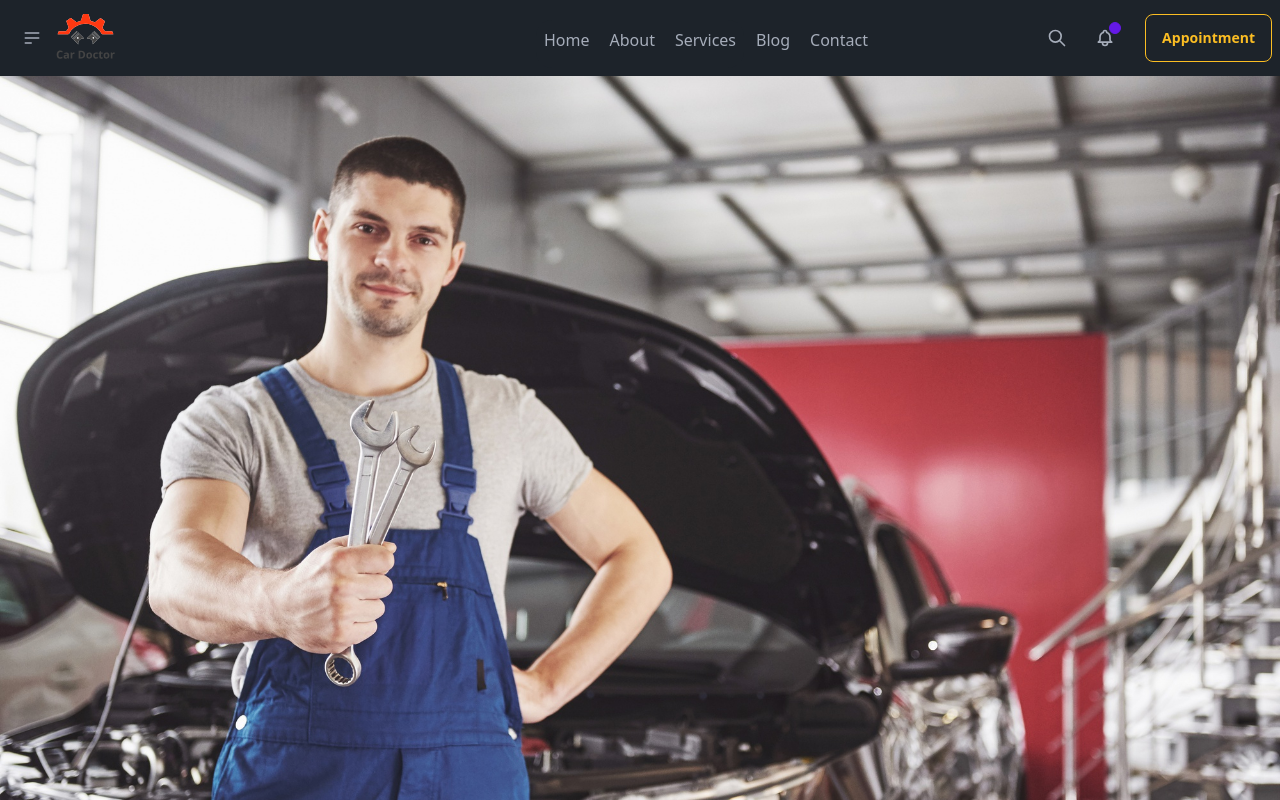
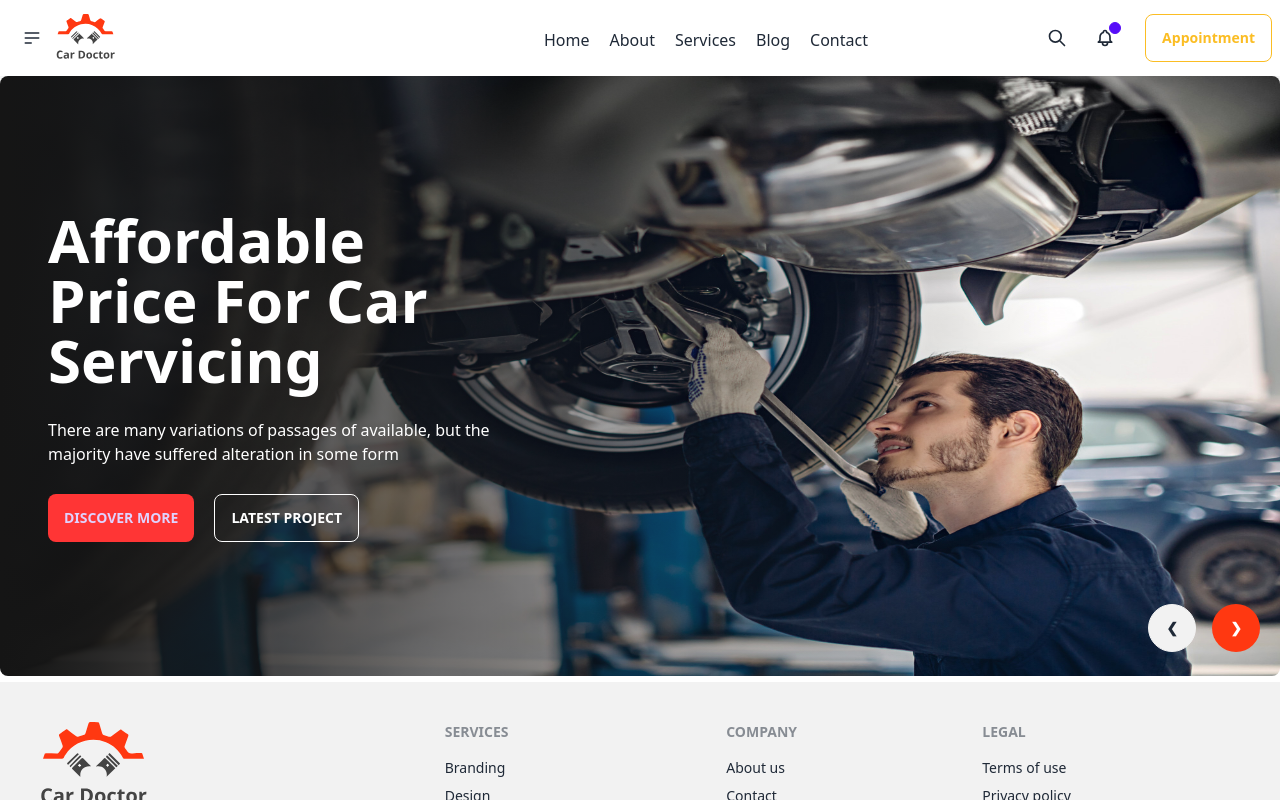
Before and after one commit to mr-tnmy-srkr/genius-car-CRUD-client, a React (Vite) app: page / in a window 1280 px wide. Shown: the top 800 px of the page. Built offline with nearby package versions, Linux system fonts and the light colour scheme.

Commit message:
banner section complete

```diff
--- a/index.html
+++ b/index.html
@@ -1,5 +1,5 @@
 <!doctype html>
-<html lang="en" data-theme="dark">
+<html lang="en" data-theme="light">
   <head>
     <meta charset="UTF-8" />
     <link rel="icon" type="image/svg+xml" href="/vite.svg" />
--- a/src/pages/Home/Banner/Banner.jsx
+++ b/src/pages/Home/Banner/Banner.jsx
@@ -8,77 +8,164 @@
 const Banner = () => {
   return (
     <div>
-      <div className="carousel w-full">
+      <div className="carousel w-full h-[600px] rounded-lg">
         <div id="slide1" className="carousel-item relative w-full">
-          <img src={image1} className="w-full" />
+          <img src={image5} className="w-full" />
+          <div className="absolute flex items-center h-full left-0  top-0 bg-gradient-to-r from-[#151515] to-[rgba(21, 21, 21)]">
+            <div className="text-white space-y-7 w-1/2 pl-12">
+              <h2 className="text-6xl font-bold">Affordable Price For Car Servicing</h2>
+              <p>
+                There are many variations of passages of available, but the
+                majority have suffered alteration in some form
+              </p>
+              <div>
+                <button className="btn btn-primary mr-5 bg-[#ff3535] hover:bg-[#fc6363] border-0">Discover More</button>
+                <button className="btn btn-outline border-white text-white hover:text-black hover:bg-white">Latest Project</button>
+              </div>
+            </div>
+          </div>
           <div className="absolute flex justify-end transform -translate-y-1/2 left-5 right-5 bottom-0">
-            <a href="#slide6" className="btn btn-circle  mr-4">
+            <a href="#slide6" className="btn btn-circle mr-4">
               ❮
             </a>
-            <a href="#slide2" className="btn btn-circle">
+            <a href="#slide2" className="btn btn-circle bg-[#FF3811] text-white border-0">
               ❯
             </a>
           </div>
         </div>
         <div id="slide2" className="carousel-item relative w-full">
-          <img
-            src={image2}
-            className="w-full"
-          />
+          <img src={image2} className="w-full" />
+
+          <div className="absolute flex items-center h-full left-0  top-0 bg-gradient-to-r from-[#151515] to-[rgba(21, 21, 21)]">
+            <div className="text-white space-y-7 w-1/2 pl-12">
+              <h2 className="text-6xl font-bold">Affordable Price For Car Servicing</h2>
+              <p>
+                There are many variations of passages of available, but the
+                majority have suffered alteration in some form
+              </p>
+              <div>
+                <button className="btn btn-primary mr-5 bg-[#ff3535] hover:bg-[#fc6363] border-0">Discover More</button>
+                <button className="btn btn-outline border-white text-white hover:text-black hover:bg-white">Latest Project</button>
+              </div>
+            </div>
+          </div>
+
           <div className="absolute flex justify-end transform -translate-y-1/2 left-5 right-5 bottom-0">
             <a href="#slide1" className="btn btn-circle mr-4">
               ❮
             </a>
-            <a href="#slide3" className="btn btn-circle">
+            <a href="#slide3" className="btn btn-circle bg-[#FF3811] text-white border-0">
               ❯
             </a>
           </div>
         </div>
         <div id="slide3" className="carousel-item relative w-full">
           <img src={image3} className="w-full" />
+
+          <div className="absolute flex items-center h-full left-0  top-0 bg-gradient-to-r from-[#151515] to-[rgba(21, 21, 21)]">
+            <div className="text-white space-y-7 w-1/2 pl-12">
+              <h2 className="text-6xl font-bold">Affordable Price For Car Servicing</h2>
+              <p>
+                There are many variations of passages of available, but the
+                majority have suffered alteration in some form
+              </p>
+              <div>
+                <button className="btn btn-primary mr-5 bg-[#ff3535] hover:bg-[#fc6363] border-0">Discover More</button>
+                <button className="btn btn-outline border-white text-white hover:text-black hover:bg-white">Latest Project</button>
+              </div>
+            </div>
+          </div>
+
+
           <div className="absolute flex justify-end transform -translate-y-1/2 left-5 right-5 bottom-0">
             <a href="#slide2" className="btn btn-circle mr-4">
               ❮
             </a>
-            <a href="#slide4" className="btn btn-circle">
+            <a href="#slide4" className="btn btn-circle bg-[#FF3811] text-white border-0">
               ❯
             </a>
           </div>
         </div>
         <div id="slide4" className="carousel-item relative w-full">
           <img src={image4} className="w-full" />
+
+          <div className="absolute flex items-center h-full left-0  top-0 bg-gradient-to-r from-[#151515] to-[rgba(21, 21, 21)]">
+            <div className="text-white space-y-7 w-1/2 pl-12">
+              <h2 className="text-6xl font-bold">Affordable Price For Car Servicing</h2>
+              <p>
+                There are many variations of passages of available, but the
+                majority have suffered alteration in some form
+              </p>
+              <div>
+                <button className="btn btn-primary mr-5 bg-[#ff3535] hover:bg-[#fc6363] border-0">Discover More</button>
+                <button className="btn btn-outline border-white text-white hover:text-black hover:bg-white">Latest Project</button>
+              </div>
+            </div>
+          </div>
+
           <div className="absolute flex justify-end transform -translate-y-1/2 left-5 right-5 bottom-0">
             <a href="#slide3" className="btn btn-circle mr-4">
               ❮
             </a>
-            <a href="#slide5" className="btn btn-circle">
+            <a href="#slide5" className="btn btn-circle bg-[#FF3811] text-white border-0">
               ❯
             </a>
           </div>
         </div>{" "}
         <div id="slide5" className="carousel-item relative w-full">
-          <img src={image5} className="w-full" />
+          <img src={image1} className="w-full" />
+
+
+          <div className="absolute flex items-center h-full left-0  top-0 bg-gradient-to-r from-[#151515] to-[rgba(21, 21, 21)]">
+            <div className="text-white space-y-7 w-1/2 pl-12">
+              <h2 className="text-6xl font-bold">Affordable Price For Car Servicing</h2>
+              <p>
+                There are many variations of passages of available, but the
+                majority have suffered alteration in some form
+              </p>
+              <div>
+                <button className="btn btn-primary mr-5 bg-[#ff3535] hover:bg-[#fc6363] border-0">Discover More</button>
+                <button className="btn btn-outline border-white text-white hover:text-black hover:bg-white">Latest Project</button>
+              </div>
+            </div>
+          </div>
+
           <div className="absolute flex justify-end transform -translate-y-1/2 left-5 right-5 bottom-0">
             <a href="#slide4" className="btn btn-circle mr-4">
               ❮
             </a>
-            <a href="#slide6" className="btn btn-circle">
+            <a href="#slide6" className="btn btn-circle bg-[#FF3811] text-white border-0">
               ❯
             </a>
           </div>
         </div>{" "}
         <div id="slide6" className="carousel-item relative w-full">
           <img src={image6} className="w-full" />
+
+
+          <div className="absolute flex items-center h-full left-0  top-0 bg-gradient-to-r from-[#151515] to-[rgba(21, 21, 21)]">
+            <div className="text-white space-y-7 w-1/2 pl-12">
+              <h2 className="text-6xl font-bold">Affordable Price For Car Servicing</h2>
+              <p>
+                There are many variations of passages of available, but the
+                majority have suffered alteration in some form
+              </p>
+              <div>
+                <button className="btn btn-primary mr-5 bg-[#ff3535] hover:bg-[#fc6363] border-0">Discover More</button>
+                <button className="btn btn-outline border-white text-white hover:text-black hover:bg-white">Latest Project</button>
+              </div>
+            </div>
+          </div>
+
           <div className="absolute flex justify-end transform -translate-y-1/2 left-5 right-5 bottom-0">
             <a href="#slide5" className="btn btn-circle mr-4">
               ❮
             </a>
-            <a href="#slide1" className="btn btn-circle">
+            <a href="#slide1" className="btn btn-circle bg-[#FF3811] text-white border-0">
               ❯
             </a>
           </div>
         </div>
-
       </div>
     </div>
   );
```
